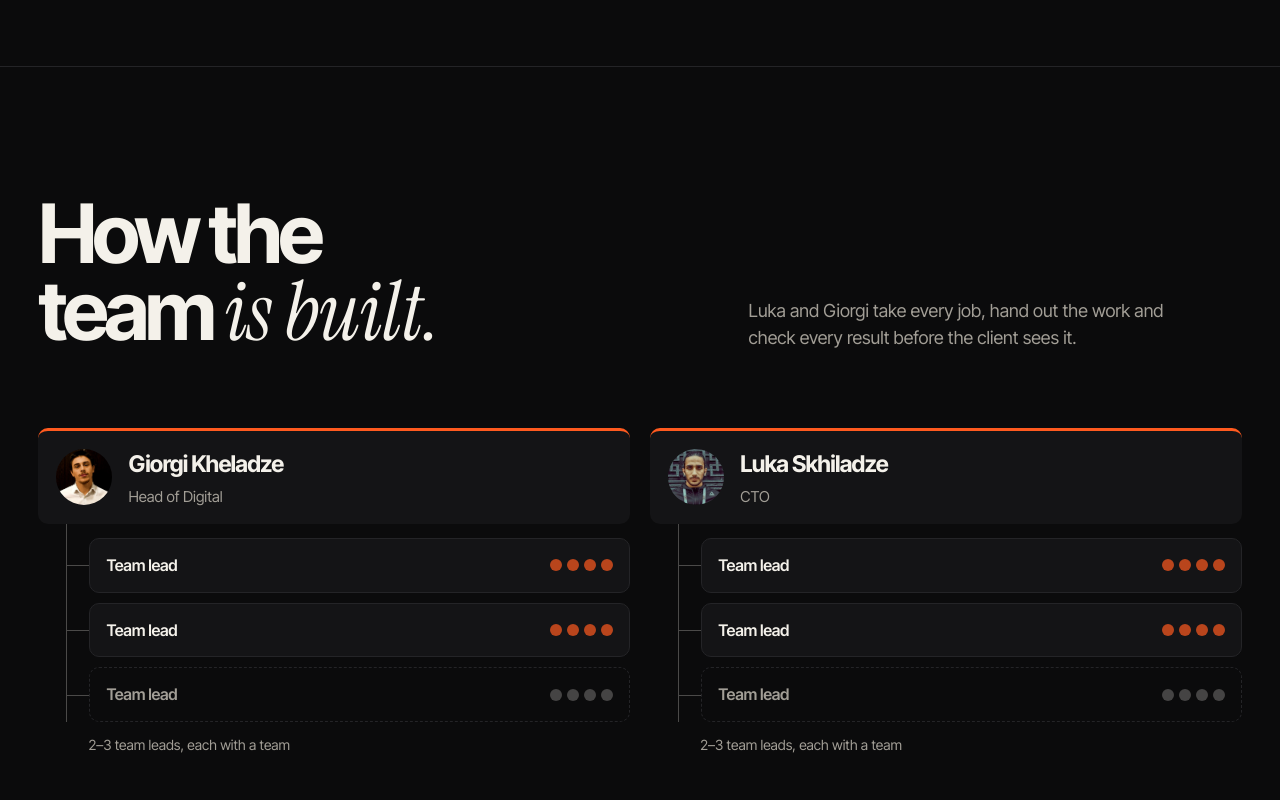
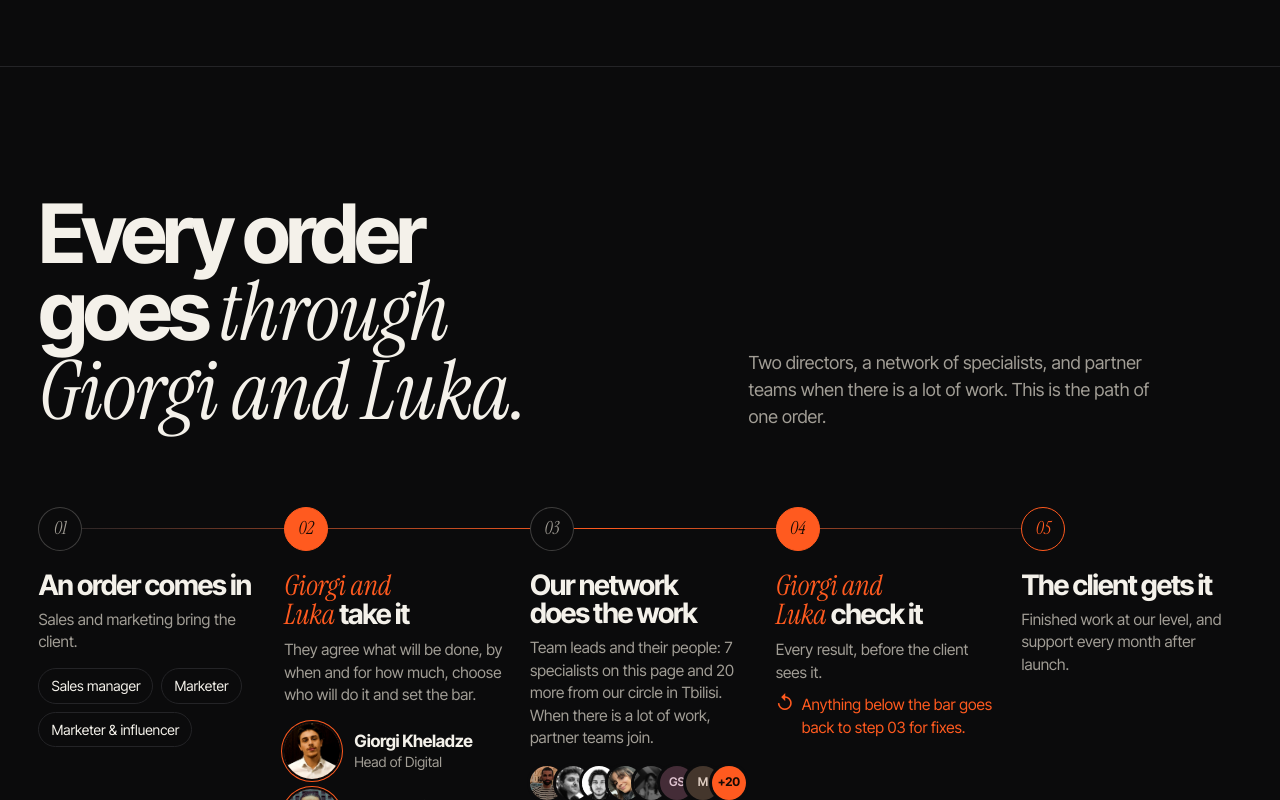
Before and after one commit to akultange/potent, an Astro site: page / in a window 1280 px wide. Shown: the part 11200-12000 px from the top of the page. Built offline with nearby package versions, Linux system fonts and the light colour scheme; Astro itself is replaced by a stand-in of ours.

Commit message:
Show the team as the path of one order instead of an org chart
"Every order goes through Giorgi and Luka": sales and marketing bring the client, Giorgi and Luka take the order, the network does the work (team leads and their people, partner teams when there is a lot), Giorgi and Luka check every result and send back what is below the bar, the client gets it. Faces instead of boxes, with an orange point that travels the steps while they are on screen. Removes the old chart, its styles and its Russian lines.

```diff
--- /dev/null
+++ b/src/components/Flow.astro
@@ -0,0 +1,425 @@
+---
+// How the team works, told as the path of one order (Luka, 2026-11-26): sales and marketing bring
+// the client; Luka and Giorgi take the order; the network does the work, partner teams joining
+// when there is a lot of it; Luka and Giorgi check every result and send back what is below the
+// bar; the client gets the finished work. Faces, not boxes: the reader sees who does what.
+// The founders' roles and the sales roles live in STRUCTURE (src/data/blueprint.ts).
+import { counted, translator, type Lang, type LocalPerson } from '../i18n';
+import { asset, hue, initials } from '../lib/util';
+
+interface Head {
+  id: string;
+  name: string;
+  role: string;
+  photo: string | null;
+}
+
+interface Props {
+  lang?: Lang;
+  /** Luka and Giorgi, with their roles. */
+  heads: Head[];
+  /** The specialists shown on the page. */
+  specialists: LocalPerson[];
+  /** How many more people the network brings (the network card's counts added up). */
+  more: number;
+  /** The sales and marketing roles. */
+  sales: readonly string[];
+}
+
+const { lang = 'en', heads, specialists, more, sales } = Astro.props;
+const t = translator(lang);
+
+const crowd = specialists.map((p) => ({
+  name: p.data.name,
+  photo: p.data.photo ? asset(p.data.photo) : null,
+  short: initials(p.data.en.name),
+  hue: hue(p.data.en.name),
+}));
+const names = heads.map((h) => h.name.split(' ')[0]);
+const n = specialists.length;
+const onPage = lang === 'ru' ? `${n} ${counted(lang, n, 'specialists')}` : `${n} specialists`;
+---
+
+<ol class="flow" role="list" data-flow>
+  <li class="flow__step">
+    <span class="flow__n" aria-hidden="true">01</span>
+    <div class="flow__body">
+      <h3>{t('An order comes in')}</h3>
+      <p>{t('Sales and marketing bring the client.')}</p>
+      <ul class="flow__roles" role="list">
+        {sales.map((r) => <li>{t(r)}</li>)}
+      </ul>
+    </div>
+  </li>
+
+  <li class="flow__step flow__step--us">
+    <span class="flow__n" aria-hidden="true">02</span>
+    <div class="flow__body">
+      <h3 set:html={t('<em>{a} and {b}</em> take it', { a: names[0]!, b: names[1]! })} />
+      <p>{t('They agree what will be done, by when and for how much, choose who will do it and set the bar.')}</p>
+      <div class="flow__duo">
+        {
+          heads.map((h) => (
+            <a href={`#${h.id}`}>
+              {h.photo && <img src={h.photo} alt="" width="56" height="56" loading="lazy" decoding="async" />}
+              <span>
+                <b>{h.name}</b>
+                {t(h.role)}
+              </span>
+            </a>
+          ))
+        }
+      </div>
+    </div>
+  </li>
+
+  <li class="flow__step">
+    <span class="flow__n" aria-hidden="true">03</span>
+    <div class="flow__body">
+      <h3>{t('Our network does the work')}</h3>
+      <p>
+        {
+          t(
+            'Team leads and their people: {a} on this page and {b} more from our circle in Tbilisi. When there is a lot of work, partner teams join.',
+            { a: onPage, b: String(more) },
+          )
+        }
+      </p>
+      <div class="flow__crowd">
+        {
+          crowd.map((c) =>
+            c.photo ? (
+              <img src={c.photo} alt={c.name} title={c.name} width="44" height="44" loading="lazy" decoding="async" />
+            ) : (
+              <span class="flow__face" style={`--hue:${c.hue}`} title={c.name}>
+                <span aria-hidden="true">{c.short}</span>
+                <span class="sr-only">{c.name}</span>
+              </span>
+            ),
+          )
+        }
+        <span class="flow__face flow__face--more">+{more}</span>
+      </div>
+    </div>
+  </li>
+
+  <li class="flow__step flow__step--us">
+    <span class="flow__n" aria-hidden="true">04</span>
+    <div class="flow__body">
+      <h3 set:html={t('<em>{a} and {b}</em> check it', { a: names[0]!, b: names[1]! })} />
+      <p>{t('Every result, before the client sees it.')}</p>
+      <p class="flow__back">
+        <span aria-hidden="true">↺</span>
+        {t('Anything below the bar goes back to step 03 for fixes.')}
+      </p>
+    </div>
+  </li>
+
+  <li class="flow__step flow__step--end">
+    <span class="flow__n" aria-hidden="true">05</span>
+    <div class="flow__body">
+      <h3>{t('The client gets it')}</h3>
+      <p>{t('Finished work at our level, and support every month after launch.')}</p>
+    </div>
+  </li>
+</ol>
+
+<style>
+  /* Phones: the steps run down a line on the left, an orange point travels it like the order.
+     From 900px they run across in one row. */
+  .flow {
+    --mark: 44px;
+    position: relative;
+    display: grid;
+    gap: 30px;
+  }
+
+  .flow::before,
+  .flow::after {
+    content: '';
+    position: absolute;
+    pointer-events: none;
+  }
+
+  /* the line */
+  .flow::before {
+    top: calc(var(--mark) / 2);
+    bottom: calc(var(--mark) / 2);
+    left: calc(var(--mark) / 2 - 0.5px);
+    width: 1px;
+    background: linear-gradient(var(--line), var(--accent) 55%, var(--line));
+  }
+
+  /* the travelling point */
+  .flow::after {
+    top: calc(var(--mark) / 2 - 5px);
+    left: calc(var(--mark) / 2 - 5px);
+    width: 10px;
+    height: 10px;
+    border-radius: 50%;
+    background: var(--accent);
+    box-shadow:
+      0 0 0 4px rgb(255 90 31 / 0.18),
+      0 0 18px 4px rgb(255 90 31 / 0.55);
+    opacity: 0;
+  }
+
+  .flow.is-live::after {
+    animation: flow-down 7s cubic-bezier(0.45, 0, 0.55, 1) infinite;
+  }
+
+  @keyframes flow-down {
+    0% {
+      top: calc(var(--mark) / 2 - 5px);
+      opacity: 0;
+    }
+
+    6%,
+    90% {
+      opacity: 1;
+    }
+
+    100% {
+      top: calc(100% - var(--mark) / 2 - 5px);
+      opacity: 0;
+    }
+  }
+
+  .flow__step {
+    position: relative;
+    display: grid;
+    grid-template-columns: var(--mark) minmax(0, 1fr);
+    column-gap: 18px;
+    align-content: start;
+    align-items: start;
+  }
+
+  .flow__n {
+    z-index: 1;
+    display: grid;
+    place-items: center;
+    width: var(--mark);
+    height: var(--mark);
+    border: 1px solid color-mix(in srgb, var(--ink) 22%, transparent);
+    border-radius: 50%;
+    background: var(--bg);
+    font-family: var(--font-serif);
+    font-size: 18px;
+    font-style: italic;
+    color: var(--muted);
+  }
+
+  /* the two steps that are Luka and Giorgi's */
+  .flow__step--us .flow__n {
+    border-color: var(--accent);
+    background: var(--accent);
+    color: var(--accent-ink);
+  }
+
+  .flow__step--end .flow__n {
+    border-color: var(--accent);
+    color: var(--accent);
+  }
+
+  .flow__body {
+    padding-top: 6px;
+  }
+
+  .flow__body h3 {
+    font-size: clamp(25px, 7vw, 34px);
+    line-height: 1;
+    letter-spacing: -0.045em;
+    text-wrap: balance;
+  }
+
+  .flow__body h3 :global(em) {
+    color: var(--accent);
+  }
+
+  .flow__body p {
+    max-width: 38ch;
+    margin-top: 10px;
+    font-size: 16.5px;
+    line-height: 1.45;
+    color: var(--muted);
+  }
+
+  .flow__roles {
+    display: flex;
+    flex-wrap: wrap;
+    gap: 8px;
+    margin-top: 14px;
+  }
+
+  .flow__roles li {
+    padding: 6px 12px;
+    border: 1px solid var(--line);
+    border-radius: 999px;
+    font-size: 14px;
+    color: var(--ink);
+  }
+
+  .flow__duo {
+    display: grid;
+    gap: 10px;
+    margin-top: 16px;
+  }
+
+  .flow__duo a {
+    display: flex;
+    align-items: center;
+    gap: 14px;
+    text-decoration: none;
+    font-size: 14px;
+    line-height: 1.3;
+    color: var(--muted);
+  }
+
+  .flow__duo img {
+    flex: none;
+    width: 56px;
+    height: 56px;
+    border-radius: 50%;
+    object-fit: cover;
+    box-shadow: 0 0 0 2px var(--bg), 0 0 0 3px var(--accent);
+  }
+
+  .flow__duo span {
+    display: flex;
+    flex-direction: column;
+  }
+
+  .flow__duo b {
+    font-size: 17px;
+    letter-spacing: -0.02em;
+    color: var(--ink);
+  }
+
+  /* the network: faces overlapping, then how many more */
+  .flow__crowd {
+    display: flex;
+    flex-wrap: wrap;
+    align-items: center;
+    margin-top: 16px;
+    padding-left: 8px;
+  }
+
+  .flow__crowd > * {
+    width: 40px;
+    height: 40px;
+    margin-left: -9px;
+    border-radius: 50%;
+    box-shadow: 0 0 0 3px var(--bg);
+  }
+
+  .flow__crowd img {
+    object-fit: cover;
+  }
+
+  .flow__face {
+    display: grid;
+    place-items: center;
+    background: hsl(var(--hue) 22% 22%);
+    font-size: 13px;
+    font-weight: 600;
+    color: hsl(var(--hue) 30% 82%);
+  }
+
+  .flow__face--more {
+    background: var(--accent);
+    font-size: 14px;
+    font-weight: 700;
+    color: var(--accent-ink);
+  }
+
+  .flow__body .flow__back {
+    display: flex;
+    gap: 8px;
+    align-items: baseline;
+    color: var(--accent);
+  }
+
+  .flow__back span {
+    font-size: 19px;
+    line-height: 1;
+  }
+
+  @media (min-width: 900px) {
+    .flow {
+      --gap: clamp(18px, 2vw, 32px);
+      grid-template-columns: repeat(5, minmax(0, 1fr));
+      gap: var(--gap);
+    }
+
+    .flow::before {
+      top: calc(var(--mark) / 2 - 0.5px);
+      bottom: auto;
+      left: calc(var(--mark) / 2);
+      right: calc((100% - 4 * var(--gap)) / 5 - var(--mark) / 2);
+      width: auto;
+      height: 1px;
+      background: linear-gradient(90deg, var(--line), var(--accent) 55%, var(--line));
+    }
+
+    .flow.is-live::after {
+      animation-name: flow-across;
+    }
+
+    @keyframes flow-across {
+      0% {
+        left: calc(var(--mark) / 2 - 5px);
+        opacity: 0;
+      }
+
+      6%,
+      90% {
+        opacity: 1;
+      }
+
+      100% {
+        left: calc(100% - (100% - 4 * var(--gap)) / 5 + var(--mark) / 2 - 5px);
+        opacity: 0;
+      }
+    }
+
+    .flow__step {
+      grid-template-columns: minmax(0, 1fr);
+      row-gap: 20px;
+    }
+
+    .flow__body {
+      padding-top: 0;
+    }
+
+    .flow__body h3 {
+      font-size: clamp(24px, 2.2vw, 32px);
+    }
+
+    .flow__body p {
+      font-size: 15.5px;
+    }
+
+    .flow__crowd > * {
+      width: 34px;
+      height: 34px;
+      margin-left: -8px;
+      font-size: 12px;
+    }
+  }
+
+  @media (prefers-reduced-motion: reduce) {
+    .flow.is-live::after {
+      animation: none;
+    }
+  }
+</style>
+
+<script>
+  // The point travels only while the steps are on screen.
+  const flow = document.querySelector<HTMLElement>('[data-flow]');
+  if (flow && 'IntersectionObserver' in window) {
+    new IntersectionObserver((entries) => {
+      for (const entry of entries) flow.classList.toggle('is-live', entry.isIntersecting);
+    }).observe(flow);
+  }
+</script>
--- a/src/data/blueprint.ts
+++ b/src/data/blueprint.ts
@@ -137,8 +137,6 @@ export const STRUCTURE = {
     { person: 'giorgi-kheladze', role: 'Head of Digital' },
     { person: 'luka-skhiladze', role: 'CTO' },
   ],
-  /** Each head has 2 to 3 team leads; the third box is drawn lighter. */
-  leads: 3,
   sales: ['Sales manager', 'Marketer', 'Marketer & influencer'],
 };
 
@@ -150,12 +148,12 @@ export const STRUCTURE = {
  * client before Luka and Giorgi have checked it.
  */
 export const PROCESS = [
-  { title: 'Brief', text: 'Sales brings the client; Luka and Giorgi set the scope, timeline and price.', pic: 'brief' },
+  { title: 'Brief', text: 'Sales brings the client; Giorgi and Luka set the scope, timeline and price.', pic: 'brief' },
   { title: 'Design', text: 'Design teams shape the product, brand and motion before anything is built.', pic: 'design' },
   { title: 'Build', text: 'Our network builds it; when there is a lot of work, partner teams join.', pic: 'build' },
   {
     title: 'Quality check',
-    text: 'Luka and Giorgi check every result before the client sees it. Anything below our bar goes back for fixes.',
+    text: 'Giorgi and Luka check every result before the client sees it. Anything below our bar goes back for fixes.',
     pic: 'check',
   },
   { title: 'Launch', text: 'Release, measure, fix.', pic: 'launch' },
--- a/src/i18n/ru.ts
+++ b/src/i18n/ru.ts
@@ -97,14 +97,9 @@ export const RU = {
     // how the team is built
     // Plain words for a reader who is not from our trade: "руководитель команды", not "тимлид";
     // "подрядчики", not "аутсорс"; "блогер", not "инфлюенсер".
-    'How the team <em>is built.</em>': 'Как устроена <em>команда.</em>',
     'Head of Digital': 'Руководитель цифрового направления',
     CTO: 'Технический директор',
     'Team lead': 'Руководитель команды',
-    '2–3 team leads, each with a team': '2–3 руководителя, у каждого своя команда',
-    Outsource: 'Подрядчики',
-    'Partner teams for extra hands': 'Команды-партнёры — когда нужно больше рук',
-    'Sales & marketing': 'Продажи и маркетинг',
     'Sales manager': 'Менеджер по продажам',
     Marketer: 'Маркетолог',
     'Marketer & influencer': 'Маркетолог и блогер',
@@ -112,10 +107,8 @@ export const RU = {
     // how a project runs
     'How a project <em>runs.</em>': 'Как мы ведём <em>проект.</em>',
     Brief: 'Задача',
-    'Sales brings the client; Luka and Giorgi set the scope, timeline and price.':
-      'Продажи приводят клиента, Лука и Гиорги определяют объём работ, сроки и цену.',
-    'Luka and Giorgi take every job, hand out the work and check every result before the client sees it.':
-      'Лука и Гиорги берут каждый заказ, распределяют работу и проверяют результат до того, как его увидит клиент.',
+    'Sales brings the client; Giorgi and Luka set the scope, timeline and price.':
+      'Продажи приводят клиента, Гиорги и Лука определяют объём работ, сроки и цену.',
     Design: 'Дизайн',
     'Design teams shape the product, brand and motion before anything is built.':
       'Дизайнеры продумывают продукт, бренд и анимацию до начала разработки.',
@@ -123,8 +116,8 @@ export const RU = {
     'Our network builds it; when there is a lot of work, partner teams join.':
       'Делает наша сеть специалистов, а когда работы много — команды-партнёры.',
     'Quality check': 'Проверка',
-    'Luka and Giorgi check every result before the client sees it. Anything below our bar goes back for fixes.':
-      'Лука и Гиорги проверяют каждый результат до того, как его увидит клиент. Всё, что ниже нашего уровня, уходит на доработку.',
+    'Giorgi and Luka check every result before the client sees it. Anything below our bar goes back for fixes.':
+      'Гиорги и Лука проверяют каждый результат до того, как его увидит клиент. Всё, что ниже нашего уровня, уходит на доработку.',
     Launch: 'Запуск',
     'Release, measure, fix.': 'Запускаем, измеряем результат, дорабатываем.',
     Support: 'Поддержка',
@@ -205,6 +198,25 @@ export const RU = {
     'orders overnight': 'заказов за ночь',
     'customers left without an answer': 'клиентов без ответа',
     'against last week': 'к прошлой неделе',
+
+    // the path of one order (src/components/Flow.astro)
+    'Every order goes <em>through {a} and {b}.</em>': 'Каждый заказ проходит <em>через Гиорги и Луку.</em>',
+    'Two directors, a network of specialists, and partner teams when there is a lot of work. This is the path of one order.':
+      'Двое руководителей, сеть специалистов и команды-партнёры, когда работы много. Вот путь одного заказа.',
+    'An order comes in': 'Приходит заказ',
+    'Sales and marketing bring the client.': 'Клиента приводят продажи и маркетинг.',
+    '<em>{a} and {b}</em> take it': '<em>{a} и {b}</em> берут заказ',
+    'They agree what will be done, by when and for how much, choose who will do it and set the bar.':
+      'Договариваются, что, к какому сроку и за сколько будет сделано, выбирают исполнителей и задают планку качества.',
+    'Our network does the work': 'Работу делает наша сеть',
+    'Team leads and their people: {a} on this page and {b} more from our circle in Tbilisi. When there is a lot of work, partner teams join.':
+      'Руководители команд и их люди: {a} с этой страницы и ещё {b} из нашего круга в Тбилиси. Когда работы много, подключаются команды-партнёры.',
+    '<em>{a} and {b}</em> check it': '<em>{a} и {b}</em> проверяют',
+    'Every result, before the client sees it.': 'Каждый результат — до того, как его увидит клиент.',
+    'Anything below the bar goes back to step 03 for fixes.': 'Всё, что не дотягивает, возвращается на шаг 03 — на доработку.',
+    'The client gets it': 'Клиент получает результат',
+    'Finished work at our level, and support every month after launch.':
+      'Готовую работу нашего уровня — и поддержку каждый месяц после запуска.',
 
     // what we sell, the market, how we make money
     'Every business pays for digital. <em>More every year.</em>':
--- a/src/pages/index.astro
+++ b/src/pages/index.astro
@@ -12,6 +12,7 @@ import ArtLoop from '../components/ArtLoop.astro';
 import Base from '../layouts/Base.astro';
 import Build from '../components/Build.astro';
 import Engine from '../components/Engine.astro';
+import Flow from '../components/Flow.astro';
 import PersonCard from '../components/PersonCard.astro';
 import Journey from '../components/Journey.astro';
 import Work from '../components/Work.astro';
@@ -221,55 +222,13 @@ const REEL = asset('/hero/reel.mp4');
     <section class="block" id="structure" aria-labelledby="structure-title">
       <div class="wide">
         <header class="block-head" data-reveal>
-          <h2 id="structure-title" set:html={t('How the team <em>is built.</em>')} />
+          <h2 id="structure-title" set:html={t('Every order goes <em>through {a} and {b}.</em>', { a: first!, b: second! })} />
           <p class="block-head__text">
-            {t('Luka and Giorgi take every job, hand out the work and check every result before the client sees it.')}
+            {t('Two directors, a network of specialists, and partner teams when there is a lot of work. This is the path of one order.')}
           </p>
         </header>
-        <div class="org" data-reveal>
-          <div class="org__branches">
-            {
-              heads.map((h) => (
-                <div class="org__branch">
-                  <a class="org__head" href={`#${h.id}`}>
-                    {h.photo && <img src={h.photo} alt="" width="56" height="56" loading="lazy" decoding="async" />}
-                    <span>
-                      <b>{h.name}</b>
-                      {t(h.role)}
-                    </span>
-                  </a>
-                  <ul class="org__leads" role="list">
-                    {Array.from({ length: STRUCTURE.leads }, (_, i) => (
-                      <li class:list={['org__lead', { 'org__lead--maybe': i === STRUCTURE.leads - 1 }]}>
-                        {t('Team lead')}
-                        <span class="org__team" aria-hidden="true">
-                          <i />
-                          <i />
-                          <i />
-                          <i />
-                        </span>
-                      </li>
-                    ))}
-                  </ul>
-                  <p class="org__note">{t('2–3 team leads, each with a team')}</p>
-                </div>
-              ))
-            }
-          </div>
-          <div class="org__shared">
-            <div class="org__unit">
-              <h3 class="org__label">{t('Outsource')}</h3>
-              <p>{t('Partner teams for extra hands')}</p>
-            </div>
-            <div class="org__unit">
-              <h3 class="org__label">{t('Sales & marketing')}</h3>
-              <ul role="list">
-                {STRUCTURE.sales.map((r) => (
-                  <li>{t(r)}</li>
-                ))}
-              </ul>
-            </div>
-          </div>
+        <div data-reveal>
+          <Flow lang={lang} heads={heads} specialists={specialists} more={NETWORK.n * NETWORK.groups.length} sales={STRUCTURE.sales} />
         </div>
       </div>
     </section>
--- a/src/styles/global.css
+++ b/src/styles/global.css
@@ -1262,166 +1262,6 @@ html[lang='ru'] h2 em {
   display: block;
 }
 
-/* ---------- team structure: two branches and what they share ---------- */
-
-.org {
-  display: grid;
-  gap: clamp(32px, 4vw, 56px);
-}
-
-.org__branches {
-  display: grid;
-  gap: clamp(32px, 4vw, 48px) clamp(14px, 1.6vw, 24px);
-}
-
-@media (min-width: 860px) {
-  .org__branches {
-    grid-template-columns: repeat(2, minmax(0, 1fr));
-  }
-}
-
-.org__head {
-  display: flex;
-  align-items: center;
-  gap: 16px;
-  padding: 16px 18px;
-  border-top: 3px solid var(--accent);
-  border-radius: var(--radius);
-  background: var(--surface);
-  text-decoration: none;
-}
-
-.org__head img {
-  width: 56px;
-  height: 56px;
-  border-radius: 50%;
-  object-fit: cover;
-}
-
-.org__head span {
-  display: flex;
-  flex-direction: column;
-  gap: 2px;
-  font-size: 15px;
-  color: var(--muted);
-}
-
-.org__head b {
-  font-size: clamp(20px, 1.8vw, 26px);
-  letter-spacing: -0.035em;
-  color: var(--ink);
-}
-
-/* The team leads hang off the head like a tree. */
-.org__leads {
-  display: grid;
-  gap: 10px;
-  margin: 0 0 0 28px;
-  padding: 14px 0 0 22px;
-  border-left: 1px solid color-mix(in srgb, var(--ink) 28%, transparent);
-}
-
-.org__lead {
-  position: relative;
-  display: flex;
-  align-items: center;
-  justify-content: space-between;
-  gap: 16px;
-  padding: 14px 16px;
-  border: 1px solid var(--line);
-  border-radius: var(--radius);
-  background: var(--surface);
-  font-size: 16px;
-  font-weight: 600;
-  letter-spacing: -0.02em;
-}
-
-.org__lead::before {
-  content: '';
-  position: absolute;
-  top: 50%;
-  left: -23px;
-  width: 22px;
-  border-top: 1px solid color-mix(in srgb, var(--ink) 28%, transparent);
-}
-
-/* "2 to 3": the third lead is drawn lighter. */
-.org__lead--maybe {
-  border-style: dashed;
-  background: none;
-  color: var(--muted);
-}
-
-.org__team {
-  display: flex;
-  gap: 5px;
-}
-
-.org__team i {
-  width: 12px;
-  height: 12px;
-  border-radius: 50%;
-  background: color-mix(in srgb, var(--accent) 70%, transparent);
-}
-
-.org__lead--maybe .org__team i {
-  background: color-mix(in srgb, var(--ink) 25%, transparent);
-}
-
-.org__note {
-  margin: 12px 0 0 50px;
-  font-size: 14px;
-  color: var(--muted);
-}
-
-.org__shared {
-  display: grid;
-  gap: 14px clamp(14px, 1.6vw, 24px);
-  padding-top: clamp(28px, 3vw, 40px);
-  border-top: 1px solid var(--line);
-}
-
-@media (min-width: 760px) {
-  .org__shared {
-    grid-template-columns: repeat(2, minmax(0, 1fr));
-  }
-}
-
-.org__unit {
-  padding: 18px 20px 22px;
-  border-radius: var(--radius);
-  background: var(--surface);
-}
-
-.org__label {
-  margin-bottom: 12px;
-  font-size: 13px;
-  font-weight: 500;
-  letter-spacing: 0.12em;
-  text-transform: uppercase;
-  color: var(--faint);
-}
-
-.org__unit p {
-  font-size: clamp(20px, 2vw, 28px);
-  font-weight: 600;
-  line-height: 1.2;
-  letter-spacing: -0.03em;
-}
-
-.org__unit ul {
-  display: flex;
-  flex-wrap: wrap;
-  gap: 8px;
-}
-
-.org__unit li {
-  padding: 7px 14px;
-  border: 1px solid color-mix(in srgb, var(--ink) 22%, transparent);
-  border-radius: 999px;
-  font-size: 15px;
-}
-
 /* ---------- how a project runs ---------- */
 
 .process {
```
